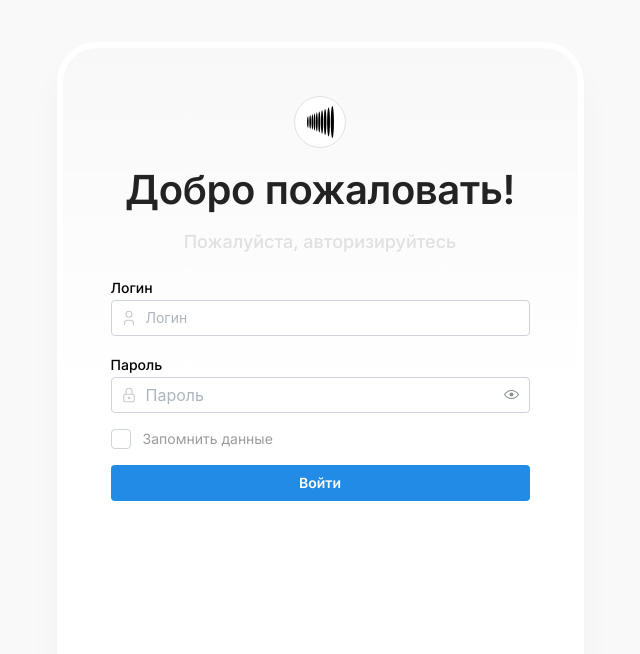
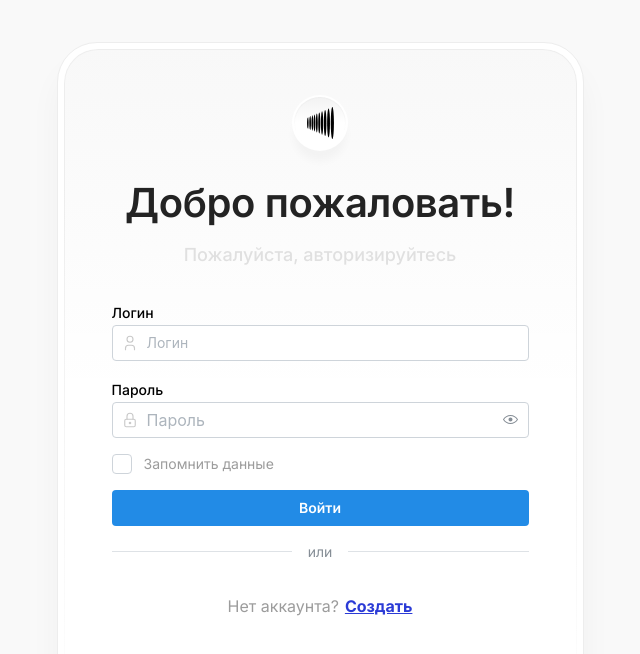
Before and after one commit to Kisrow/test, a React (Vite) app: page /login in a window 1280 px wide. Shown: the top 654 px of the page, without its empty margins (320-960 px from the left). Built offline with nearby package versions, Linux system fonts and the light colour scheme.

Commit message:
логин: поставил актуальные градиенты, добавил остатки UI

```diff
--- a/src/features/auth/Login.module.css
+++ b/src/features/auth/Login.module.css
@@ -4,6 +4,7 @@
   padding: 6px;
   border-radius: 40px;
   background: #fff;
+  border: 1px solid #ededed;
   box-shadow: 0 24px 32px rgba(0, 0, 0, 0.04);
 }
 
@@ -12,11 +13,34 @@
   height: 100%;
   padding: 48px;
   border-radius: 34px;
-  background: linear-gradient(
+  position: relative;
+  background-image: linear-gradient(
     180deg,
     rgba(35, 35, 35, 0.03) 0%,
     rgba(35, 35, 35, 0) 50%
   );
+}
+
+.inner::before {
+  content: "";
+  position: absolute;
+  inset: 0;
+  padding: 1px;
+  border-radius: inherit;
+  background: linear-gradient(
+    180deg,
+    rgba(237, 237, 237, 1) 20%,
+    rgba(237, 237, 237, 0) 100%
+  );
+  pointer-events: none;
+  -webkit-mask:
+    linear-gradient(#fff 0 0) content-box,
+    linear-gradient(#fff 0 0);
+  -webkit-mask-composite: xor;
+  mask:
+    linear-gradient(#fff 0 0) content-box,
+    linear-gradient(#fff 0 0);
+  mask-composite: exclude;
 }
 
 .title {
@@ -27,7 +51,6 @@
   letter-spacing: -0.01em;
   text-align: center;
   color: #232323;
-  text-shadow: inset 0 -2px 0 rgba(255, 255, 255, 0.12);
 }
 
 .subtitle {
@@ -37,5 +60,40 @@
   line-height: 150%;
   text-align: center;
   color: #e0e0e0;
-  text-shadow: inset 0 4px 4px rgba(0, 0, 0, 0.17);
 }
+
+.login {
+  justify-content: center;
+  align-items: center;
+  position: relative;
+  background-image: linear-gradient(
+    360deg,
+    rgba(35, 35, 35, 0) 50%,
+    rgba(35, 35, 35, 0.06) 100%
+  );
+  box-shadow:
+    0 0 0 2px #fff,
+    0 12px 8px rgba(0, 0, 0, 0.03);
+}
+.login::before {
+  content: "";
+  position: absolute;
+  inset: 0;
+  padding: 1px;
+  border-radius: inherit;
+  pointer-events: none;
+  background: linear-gradient(
+    180deg,
+    rgba(237, 237, 237, 0.7) 0%,
+    rgba(237, 237, 237, 0) 70%
+  );
+
+  -webkit-mask:
+    linear-gradient(#fff 0 0) content-box,
+    linear-gradient(#fff 0 0);
+  -webkit-mask-composite: xor;
+  mask:
+    linear-gradient(#fff 0 0) content-box,
+    linear-gradient(#fff 0 0);
+  mask-composite: exclude;
+}
--- a/src/features/auth/LoginForm.tsx
+++ b/src/features/auth/LoginForm.tsx
@@ -3,32 +3,36 @@ import { useNavigate } from "react-router-dom";
 import { useForm } from "react-hook-form";
 import { zodResolver } from "@hookform/resolvers/zod";
 import {
+  Anchor,
   Button,
   Checkbox,
+  Divider,
+  Group,
   Paper,
   PasswordInput,
   Stack,
   Text,
-  TextInput,
   Title,
 } from "@mantine/core";
 import { LoginSchema, type LoginFormValues } from "./login.schema";
 import { login } from "../../shared/api/auth";
 import { setToken } from "../../shared/auth/storage";
-import { IconLock, IconUser } from "@tabler/icons-react";
+import { IconLock } from "@tabler/icons-react";
 import { LoginCard } from "./LoginCard";
 import styles from "./Login.module.css";
+import { UsernameInput } from "./ui/UsernameInput";
 
 export function LoginForm() {
   const navigate = useNavigate();
 
   const [apiError, setApiError] = useState<string | null>(null);
 
-  const { register, handleSubmit, formState } = useForm<LoginFormValues>({
-    resolver: zodResolver(LoginSchema),
-    defaultValues: { remember: false },
-    mode: "onChange",
-  });
+  const { control, register, handleSubmit, formState } =
+    useForm<LoginFormValues>({
+      resolver: zodResolver(LoginSchema),
+      defaultValues: { remember: false },
+      mode: "onChange",
+    });
 
   const onSubmit = async (values: LoginFormValues) => {
     setApiError(null);
@@ -44,15 +48,14 @@ export function LoginForm() {
 
   return (
     <LoginCard>
-      <Stack gap="lg">
+      <Stack gap={32}>
         <Stack align="center">
           <Paper
             w={52}
             h={52}
             radius="xl"
-            withBorder
             display="flex"
-            style={{ alignItems: "center", justifyContent: "center" }}
+            className={styles.login}
           >
             <img src="/logo.svg" alt="logo" />
           </Paper>
@@ -64,15 +67,7 @@ export function LoginForm() {
           <Text className={styles.subtitle}>Пожалуйста, авторизируйтесь</Text>
         </Stack>
         <Stack gap="md" component="form" onSubmit={handleSubmit(onSubmit)}>
-          <TextInput
-            label="Логин"
-            placeholder="Логин"
-            autoComplete="username"
-            error={formState.errors.username?.message}
-            leftSection={<IconUser size={18} stroke={1.5} color="#C9C9C9" />}
-            {...register("username")}
-          />
-
+          <UsernameInput control={control} errors={formState.errors} />
           <PasswordInput
             label="Пароль"
             placeholder="Пароль"
@@ -97,7 +92,29 @@ export function LoginForm() {
           <Button type="submit" loading={formState.isSubmitting} fullWidth>
             Войти
           </Button>
+          <Group gap="md" align="center">
+            <Divider flex={1} />
+            <Text size="sm" c="dimmed">
+              или
+            </Text>
+            <Divider flex={1} />
+          </Group>
         </Stack>
+        <Group justify="center" gap={6}>
+          <Text size="md" c="#9c9c9c">
+            Нет аккаунта?
+          </Text>
+          <Anchor
+            size="md"
+            fw={700}
+            c="#2b3bd6"
+            underline="always"
+            href="#"
+            onClick={(e) => e.preventDefault()}
+          >
+            Создать
+          </Anchor>
+        </Group>
       </Stack>
     </LoginCard>
   );
--- /dev/null
+++ b/src/features/auth/ui/UsernameInput.tsx
@@ -0,0 +1,44 @@
+import { Controller, type Control, type FieldErrors } from "react-hook-form";
+import { ActionIcon, TextInput } from "@mantine/core";
+import { IconUser, IconX } from "@tabler/icons-react";
+import type { LoginFormValues } from "../login.schema";
+
+type Props = {
+  control: Control<LoginFormValues>;
+  errors: FieldErrors<LoginFormValues>;
+};
+
+export function UsernameInput({ control, errors }: Props) {
+  return (
+    <Controller
+      name="username"
+      control={control}
+      render={({ field }) => {
+        const hasValue = (field.value ?? "").length > 0;
+
+        return (
+          <TextInput
+            label="Логин"
+            placeholder="Логин"
+            autoComplete="username"
+            error={errors.username?.message}
+            leftSection={<IconUser size={18} stroke={1.5} color="#C9C9C9" />}
+            {...field}
+            rightSection={
+              hasValue ? (
+                <ActionIcon
+                  variant="subtle"
+                  onClick={() => field.onChange("")}
+                  aria-label="Очистить"
+                >
+                  <IconX size={16} stroke={1.5} color="#C9C9C9" />
+                </ActionIcon>
+              ) : null
+            }
+            rightSectionPointerEvents="all"
+          />
+        );
+      }}
+    />
+  );
+}
```
